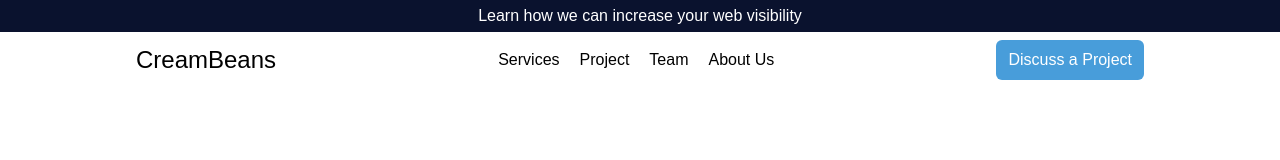
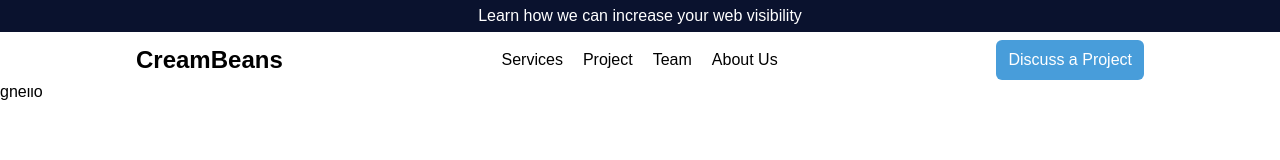
Before and after one commit to khairul111010/cream-beans, a React (Vite) app in the folder frontend/: page / in a window 1280 px wide. Shown: the top 160 px of the page. Built offline with nearby package versions, Linux system fonts and the light colour scheme; the HTML template or start-up script is replaced by a standard one; a web font is replaced by a local one.

Commit message:
navbar and home

```diff
--- a/frontend/src/components/Navbar.jsx
+++ b/frontend/src/components/Navbar.jsx
@@ -14,7 +14,7 @@ const Navbar = () => {
   }, [open]);
 
   return (
-    <div className="fixed top-0 left-0 right-0">
+    <div className="fixed top-0 left-0 right-0 bg-white">
       <Link
         to={"/discuss"}
         className="text-center bg-secordary text-white p-1 block"
@@ -22,7 +22,7 @@ const Navbar = () => {
         Learn how we can increase your web visibility
       </Link>
       <div className="max-w-[80%] p-2 hidden mx-auto md:flex items-center justify-between">
-        <Link to={"/"} className="text-2xl">
+        <Link to={"/"} className="text-2xl font-semibold">
           CreamBeans
         </Link>
         <div className="flex items-center justify-between gap-5">
@@ -30,7 +30,7 @@ const Navbar = () => {
             return (
               <Link
                 to={nav.to}
-                className="relative after:content-[''] after:absolute after:top-0 after:-right-2 after:w-0 after:h-0 transition-all duration-1000 hover:after:h-2 hover:after:w-2 after:bg-primary after:rounded-full"
+                className="relative after:content-[''] after:opacity-0 hover:after:opacity-100 after:absolute after:top-0 after:-right-2 transition-opacity ease-in-out duration-300 after:h-2 after:w-2 after:bg-secordary after:rounded-full"
               >
                 {nav.name}
               </Link>
--- a/frontend/src/pages/Home.jsx
+++ b/frontend/src/pages/Home.jsx
@@ -1,5 +1,5 @@
 function Home() {
-  return <div className="h-[1300px]">{/* <CarouselDefault /> */}</div>;
+  return <div className="h-[1300px]">ghello</div>;
 }
 
 export default Home;
```
